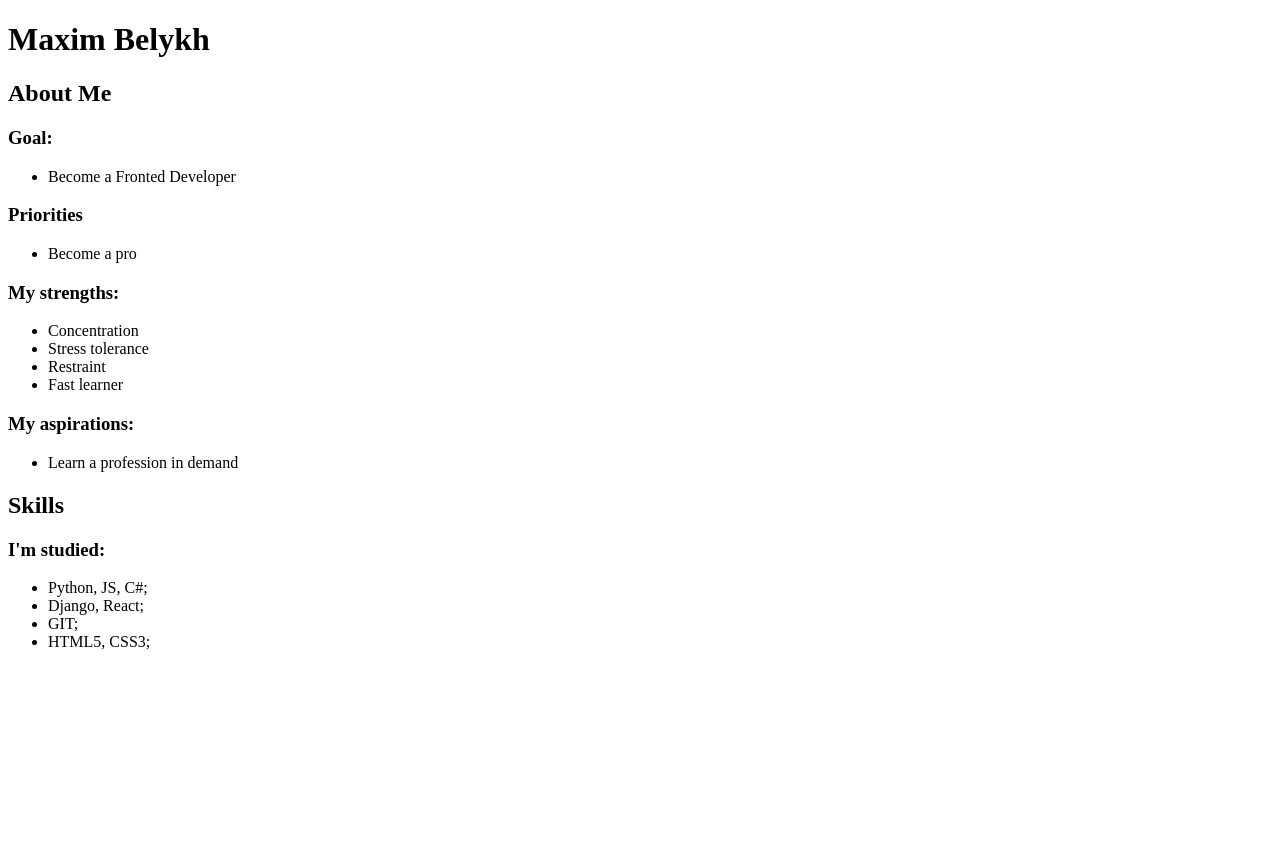
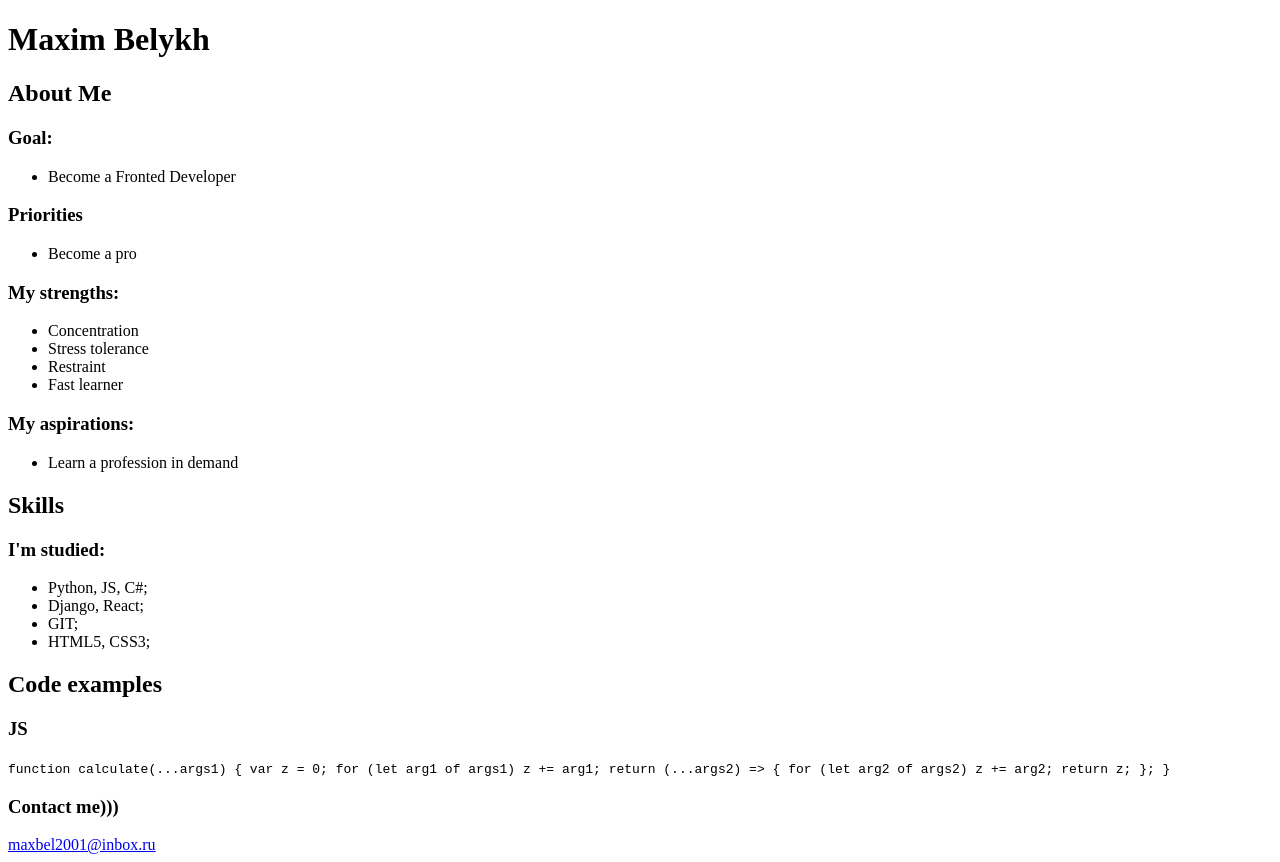
Before and after one commit to Maggos-sketch/rsschool-cv, a plain HTML site: page index.html in a window 1280 px wide. Before the commit the page ends 800 px from the top, so only its background shows below. Drawn offline with Linux system fonts and the light colour scheme.

Commit message:
feat: complete html

```diff
--- a/index.html
+++ b/index.html
@@ -50,7 +50,31 @@
                 <li class="list_style">HTML5, CSS3;</li>
             </ul>
         </section>
+        <section class="code">
+            <h2 class="title_style">
+                Code examples
+            </h2>
+            <h3 class="h3_style">JS</h3>
+            <code class="code_area">
+                function calculate(...args1) {
+                    var z = 0;
+                    for (let arg1 of args1) z += arg1;
+
+                    return (...args2) => {
+                      for (let arg2 of args2) z += arg2;
+
+                      return z;
+                    };
+                  }
+            </code>
+        </section>
     </main>
+    <footer class="contact_me">
+        <h3 class="h3_style">
+            Contact me)))
+        </h3>
+        <a href="#" class="contact_link">maxbel2001@inbox.ru</a>
+    </footer>
 </body>
 
 </html>
```
